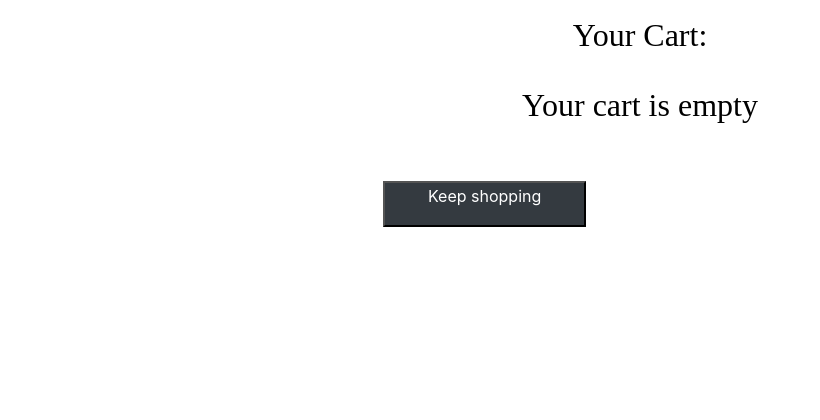
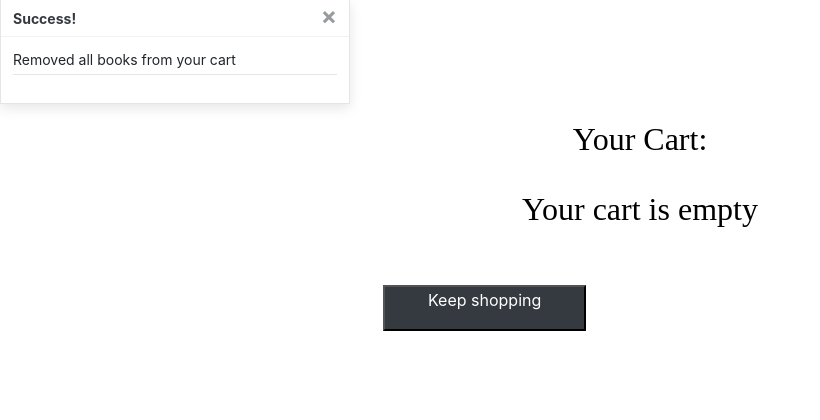
Before and after one commit to HoLaw77/CI-Project-5.2, a Django app: page /order/remove_all in a window 1280 px wide. Shown: the part 88-508 px from the top of the page, without its empty margins (0-820 px from the left). Before the commit the page ends 315 px from the top, so only its background shows below. Run offline with Django 3.2, Linux system fonts and the light colour scheme; tables that the repository leaves empty hold one stand-in row (values such as "Sample post"); one stand-in notice (Sample message) is shown; some libraries are stand-ins or nearby versions; some web fonts are replaced.

Commit message:
activate toasts in html by adding in messages in views

```diff
--- a/order/views.py
+++ b/order/views.py
@@ -1,7 +1,7 @@
 from django.shortcuts import render, redirect, reverse
 from django.shortcuts import HttpResponse, get_object_or_404
 from product.models import Product, ProductImage
-
+from django.contrib import messages
 
 # Create your views here.
 def show_order(request):
@@ -19,8 +19,10 @@ def add_order(request, books_id):
 
     if books_id in list(bag.keys()):
         bag[int(books_id)] += quantity
+        messages.success(request, f'Added {product.name} quantity to your bag')
     else:
         bag[int(books_id)] = quantity
+        messages.success(request, f'Added {product.name} quantity to your bag')
     item_items = bag.get('item_items')
     request.session['bag'] = bag
 
@@ -45,9 +47,10 @@ def adjust_order(request, item_id):
     if request.method == "POST":
         if item_id in list(bag.keys()):
             bag[item_id] += quantity
+            messages.success(request, f'Adjusted {product.name} quantity to {quantity}')
         else:
             bag[item_id] = quantity
-            # messages.success(request, f'Adjusted {product.name} quantity')
+            messages.success(request, f'Adjusted {product.name} quantity')
             return render (request, 'order/order.html')
     else:
         bag.pop(item_id)
@@ -63,7 +66,7 @@ def remove_order(request, item_id):
     request.session['bag'] = {}
     # item = request.session.get('item', {})
     # item.pop(item_id)
-    # messages.success(request, f'Removed {product.name} from your cart')
+    messages.success(request, f'Removed {product.name} from your cart')
 
     # request.session['item'] = item
     return HttpResponse(status=200)
@@ -75,5 +78,6 @@ def remove_all(request):
     bag.clear()
     request.session.modified = True
     request.session['bag'] = bag
+    messages.success(request, f'Removed all books from your cart')
 
     return render (request, 'order/order.html')
--- a/templates/base.html
+++ b/templates/base.html
@@ -124,8 +124,22 @@
     </nav>
 
     {% if messages %}
-    <div class="message-container"></div>
-    {% endif %}
+    <div class="message-container">
+        {% for message in messages %}
+            {% with message.level as level %}
+                {% if level == 40 %}
+                    {% include 'includes/toasts/toasts_error.html' %}
+                {% elif level == 30 %}
+                    {% include 'includes/toasts/toasts_warning.html' %}
+                {% elif level == 25 %}
+                    {% include 'includes/toasts/toasts_success.html' %}
+                {% else %}
+                    {% include 'includes/toasts/toasts_info.html' %}
+                {% endif %}
+            {% endwith %}
+        {% endfor %}
+    </div>
+{% endif %}
 
     {% block pageheader %}
     {% endblock %}
@@ -135,6 +149,10 @@
     </main>
 
     {% block postloadjs %}
+    <script type="text/javascript">
+        $('.toast').toast('show');
+
+    </script>
     {% endblock %}
 
 
--- a/templates/includes/toasts_success.html
+++ b/templates/includes/toasts/toasts_success.html
@@ -36,7 +36,7 @@
                         <span class="float-right">${{ overall_total|floatformat:2 }}</span>
                     </p></strong>
 
-                    <a href="{% url 'view_bag' %}" class="btn btn-black btn-block rounded-0">
+                    <a href="{% url 'order' %}" class="btn btn-black btn-block rounded-0">
                         <span class="text-uppercase">Go To Secure Checkout</span>
                         <span class="icon">
                             <i class="fas fa-lock"></i>
--- a/traverse_book/settings.py
+++ b/traverse_book/settings.py
@@ -89,6 +89,7 @@ TEMPLATES = [
     },
 ]
 
+MESSAGE_STORAGE = 'django.contrib.messages.storage.session.SessionStorage'
 AUTHENTICATION_BACKENDS = [
 
     # Needed to login by username in Django admin, regardless of `allauth`
```
Also changed, not shown: templates/includes/toasts/toasts_error.html (renamed from templates/includes/toasts_error.html), templates/includes/toasts/toasts_info.html (renamed from templates/includes/toasts_info.html), templates/includes/toasts/toasts_warning.html (renamed from templates/includes/toasts_warning.html).
